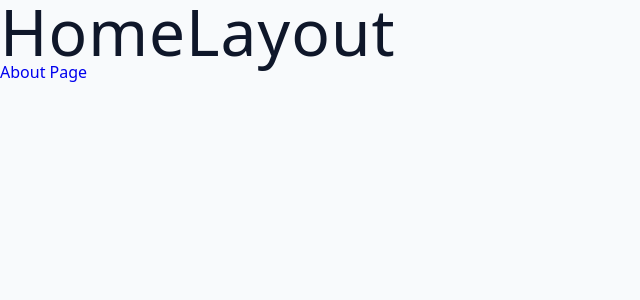
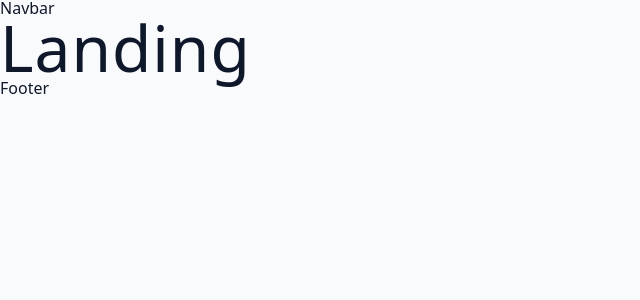
Before and after one commit to locaulker/cocktailMixer-app, a React (Vite) app: page / in a window 1280 px wide. Shown: the top 300 px of the page, without its empty margins (0-640 px from the left). Built offline with nearby package versions, Linux system fonts and the light colour scheme.

Commit message:
basic nested setup

```diff
--- a/src/App.jsx
+++ b/src/App.jsx
@@ -11,11 +11,25 @@
 const router = createBrowserRouter([
   {
     path: "/",
-    element: <HomeLayout />
-  },
-  {
-    path: "/about",
-    element: <About />
+    element: <HomeLayout />,
+    children: [
+      {
+        index: "true",
+        element: <Landing />
+      },
+      {
+        path: "/cocktail",
+        element: <Cocktail />
+      },
+      {
+        path: "/newsletter",
+        element: <Newsletter />
+      },
+      {
+        path: "/about",
+        element: <About />
+      }
+    ]
   }
 ])
 
--- a/src/pages/HomeLayout.jsx
+++ b/src/pages/HomeLayout.jsx
@@ -1,10 +1,11 @@
-import { Link } from "react-router-dom"
+import { Outlet } from "react-router-dom"
 
 const HomeLayout = () => {
   return (
     <div>
-      <h1>HomeLayout</h1>
-      <Link to="/about">About Page</Link>
+      <nav>Navbar</nav>
+      <Outlet />
+      <footer>Footer</footer>
     </div>
   )
 }
```
